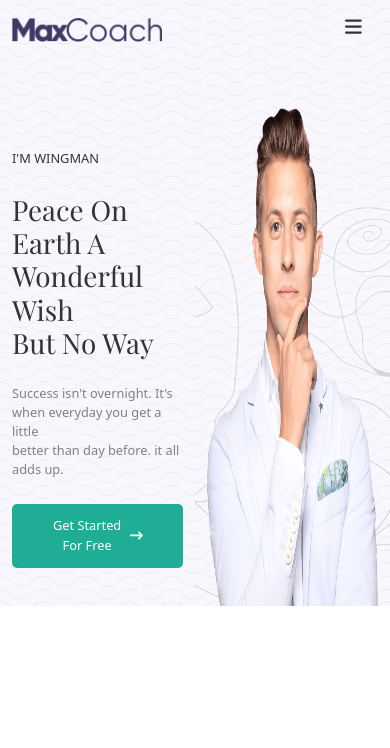
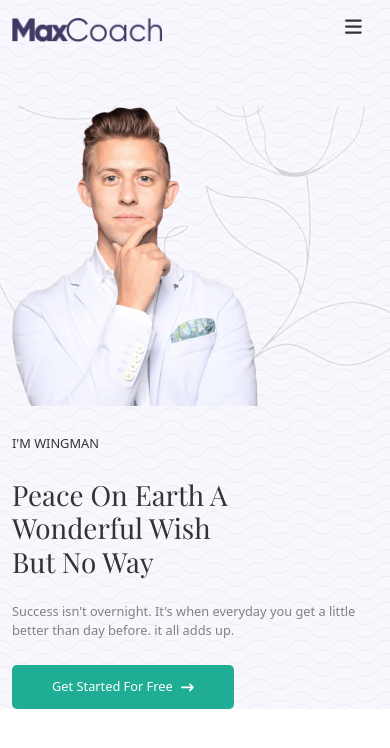
Before and after one commit to robertolatini31/proj-html-vuejs, a Vue app: page / in a window 390 px wide. Shown: the top 748 px of the page. Built offline with nearby package versions, Linux system fonts and the light colour scheme.

Commit message:
add hero image media query

```diff
--- a/src/App.vue
+++ b/src/App.vue
@@ -29,8 +29,8 @@
       </nav>
       <!-- /.nav  -->
       <div class="hero_image pt-5">
-        <div class="row row-cols-2">
-          <div class="col d-flex">
+        <div class="row row-cols-1 row-cols-lg-2 hero_row">
+          <div class="col d-flex pt-4">
              <div class="hero_text align-self-center">
                 <span class="text-uppercase">i'm wingman</span>
               <h1 class="title pb-4 m-0 pt-4 text-capitalize">peace on earth a <br> wonderful wish <br> but no way</h1>
@@ -46,7 +46,8 @@
           </div>
           <!-- /.col -->
           <div class="col col_hero_img">
-            <img src="@/assets/img/home-movation-hero-image.png" alt="hero_image">
+            <img class="big_img_hero big_hero_image" src="@/assets/img/home-movation-hero-image.png" alt="hero_image">
+            <img class="big_img_hero small_hero_image" src="@/assets/img/home-movation-hero-image-246x300.png" alt="hero_image">
           </div>
           <!-- /.col -->
         </div>
@@ -140,10 +141,19 @@ header {
   .change_menu {
     display: inline-block!important;
   }
+  .hero_row {
+    flex-direction: column-reverse;
+  }
 }
 @media screen and (max-width:"576px") {
   .d_none_sm {
     display: none;
+  }
+  .big_hero_image {
+    display: none;
+  }
+  .small_hero_image {
+    display: inline!important;
   }
 }
 
@@ -176,10 +186,12 @@ header {
     background-position: bottom;
     background-size: 450px;
     img {
-      height: 500px;
+      max-height: 500px;
+    }
+    .small_hero_image {
+      display: none;
     }
   }
-
 }
 
 }
```
